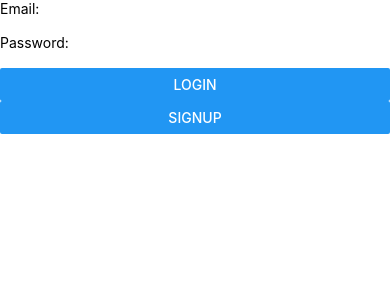
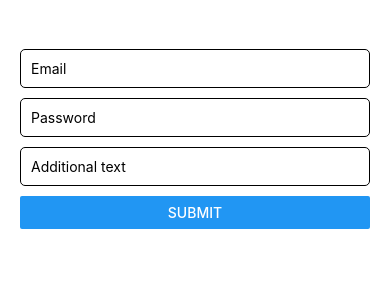
Before and after one commit to Senior-Ori/MyChatApp, a React Native app: screen / in a window 390 px wide. Shown: the top 300 px of the page. Built offline with nearby package versions, Linux system fonts and the light colour scheme.

Commit message:
scratch/rn-guide

```diff
--- a/App.js
+++ b/App.js
@@ -1,59 +1,76 @@
-import React from "react";
-import { View, Text, TextInput, Button } from "react-native";
-import { auth } from "./config/firebase";
+import React, { useState, useContext, useEffect, createContext } from "react";
+import {
+  View,
+  ActivityIndicator,
+  Text,
+  StyleSheet,
+  Button,
+} from "react-native";
+import messaging from "@react-native-firebase/messaging";
+import { TextInput } from "react-native-gesture-handler";
 
-class Login extends React.Component {
-  state = {
-    email: "",
-    password: "",
-    specialKey: "",
+export default function App() {
+  const [email, setEmail] = useState("");
+  const [password, setPassword] = useState("");
+  const [additionalText, setAdditionalText] = useState("");
+
+  const handleEmailInput = (text) => {
+    setEmail(text);
   };
 
-  handleLogin = () => {
-    console.log("auth:", auth); // add this line
-    const { email, password } = this.state;
-    auth
-      .signInWithEmailAndPassword(email, password)
-      .then(() => {
-        // handle successful login here
-      })
-      .catch((error) => {
-        // handle login error here
-      });
+  const handlePasswordInput = (text) => {
+    setPassword(text);
   };
 
-  handleSignup = () => {
-    console.log("auth:", auth); // add this line
-    const { email, password } = this.state;
-    auth
-      .createUserWithEmailAndPassword(email, password)
-      .then(() => {
-        // handle successful signup here
-      })
-      .catch((error) => {
-        // handle signup error here
-      });
+  const handleAdditionalTextInput = (text) => {
+    setAdditionalText(text);
   };
 
-  render() {
+  const handleSubmit = () => {
+    // do something with the email, password, and additional text
+    console.log(email, password, additionalText);
+  };
   return (
-      <View>
-        <Text>Email:</Text>
+    <View style={styles.container}>
       <TextInput
-          value={this.state.email}
-          onChangeText={(email) => this.setState({ email })}
+        style={styles.input}
+        placeholder="Email"
+        value={email}
+        onChangeText={handleEmailInput}
+        keyboardType="email-address"
       />
-        <Text>Password:</Text>
       <TextInput
-          value={this.state.password}
-          onChangeText={(password) => this.setState({ password })}
-          secureTextEntry
+        style={styles.input}
+        placeholder="Password"
+        value={password}
+        onChangeText={handlePasswordInput}
+        secureTextEntry={true}
       />
-        <Button title="Login" onPress={this.handleLogin} />
-        <Button title="Signup" onPress={this.handleSignup} />
+      <TextInput
+        style={styles.input}
+        placeholder="Additional text"
+        value={additionalText}
+        onChangeText={handleAdditionalTextInput}
+      />
+      <Button style={styles.button} title="Submit" onPress={handleSubmit} />
+      {/* <Register /> */}
     </View>
   );
 }
-}
-
-export default Login;
+const styles = StyleSheet.create({
+  container: {
+    paddingTop: "10%",
+    flex: 1,
+    marginHorizontal: 20,
+    marginVertical: 10,
+  },
+  input: {
+    borderWidth: 1,
+    borderRadius: 5,
+    padding: 10,
+    marginBottom: 10,
+  },
+  button: {
+    marginTop: 10,
+  },
+});
--- a/package.json
+++ b/package.json
@@ -12,6 +12,7 @@
     "@react-native-community/masked-view": "^0.1.11",
     "@react-native-community/push-notification-ios": "^1.10.1",
     "@react-native-firebase/app": "^17.3.2",
+    "@react-native-firebase/messaging": "^17.3.2",
     "@react-navigation/native": "^6.1.6",
     "@react-navigation/stack": "^6.3.16",
     "dotenv": "^16.0.3",
```
Also changed, not shown: 1 other file (tests, documents, lock files or other folders). Lines whose indentation alone changed are shown as unchanged.
